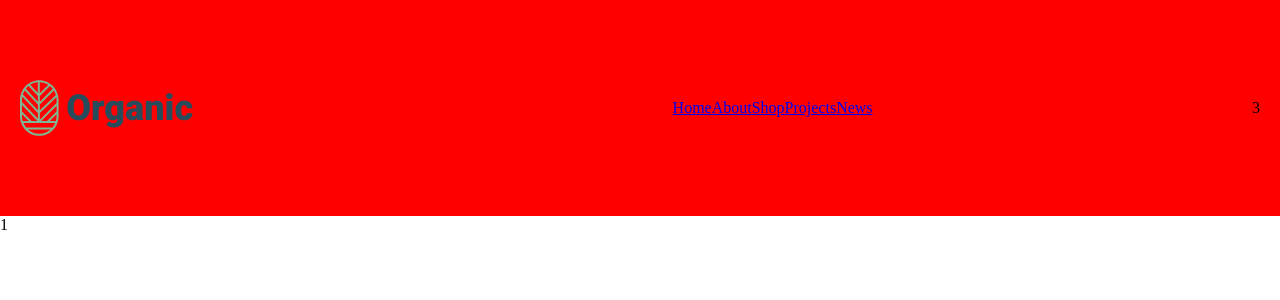
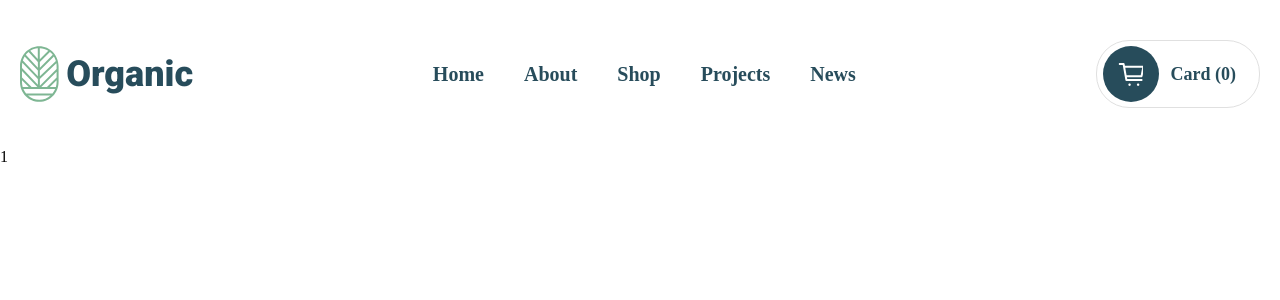
Before and after one commit to 0Arty/Agriculture-Organic, a Next.js app: page / in a window 1280 px wide. Shown: the top 300 px of the page. Built offline with nearby package versions, Linux system fonts and the light colour scheme.

Commit message:
comlete | header(without responsive)

```diff
--- a/src/styles/reset.scss
+++ b/src/styles/reset.scss
@@ -28,6 +28,9 @@ button {
   outline: none;
   background: transparent;
 }
+a {
+  text-decoration: none;
+}
 
 /* Удаляем все анимации и переходы для людей, которые предпочитай их не использовать */
 @media (prefers-reduced-motion: reduce) {
--- a/src/styles/styling.scss
+++ b/src/styles/styling.scss
@@ -5,7 +5,7 @@ h4,
 h5,
 h6 {
   font-family: $font-family;
-  color: $blue;
+  color: $dark-green;
   font-weight: 800;
 }
 h1 {
--- a/src/styles/variables.scss
+++ b/src/styles/variables.scss
@@ -3,7 +3,7 @@ $font-family: var(--roboto);
 $second-family: var(--open_sans);
 $third-family: var(--yellowtail);
 //colors
-$blue: #274c5b;
+$dark-green: #274c5b;
 $green: #7eb693;
 $yellow: #efd372;
 $gray: #d4d4d4;
--- a/src/ui/layouts/header/Header.module.scss
+++ b/src/ui/layouts/header/Header.module.scss
@@ -1,10 +1,9 @@
 .header {
   width: 100%;
-  padding: 80px 20px;
+  padding: 40px 20px;
   position: sticky;
   top: 0;
   z-index: $over-layer;
-  background-color: red;
   @include flex(space-between);
   .logo {
     @include flex;
@@ -13,10 +12,33 @@
       font-size: 36px;
     }
   }
-  .links {
-    width: 100px;
-  }
-  .input {
-    width: 100px;
+  // .links {
+  // }
+  .inputs {
+    padding: 5px 23px 5px 6px;
+    border: 1px solid #e0e0e0;
+    border-radius: 33px;
+    @include flex;
+    gap: 12px;
+    button {
+      background: $dark-green;
+      width: 56px;
+      height: 56px;
+      border-radius: 50%;
+      @include flex;
+      &:hover {
+        svg {
+          fill: $yellow;
+        }
+      }
+    }
+    span {
+      font-family: var(--font-family);
+      font-weight: 600;
+      font-size: 18px;
+      color: $dark-green;
+      text-align: center;
+      vertical-align: middle;
+    }
   }
 }
--- a/src/ui/layouts/header/Header.tsx
+++ b/src/ui/layouts/header/Header.tsx
@@ -3,6 +3,8 @@ import style from './Header.module.scss'
 import Links from './links/Links'
 
 const Header = ({}) => {
+  const itemCounter: number = 0
+
   return (
     <header className={style.header}>
       <div className={style.logo}>
@@ -12,7 +14,12 @@ const Header = ({}) => {
       <div className={style.links}>
         <Links />
       </div>
-      <div className={style.inputs}>3</div>
+      <div className={style.inputs}>
+        <button>
+          <Icon width={25.53} height={23} name={'shop'} />
+        </button>
+        <span>{`Card (${itemCounter})`}</span>
+      </div>
     </header>
   )
 }
--- a/src/ui/layouts/header/links/Links.module.scss
+++ b/src/ui/layouts/header/links/Links.module.scss
@@ -1,2 +1,10 @@
-.wrapper {
+.links {
+  @include flex;
+  gap: 40px;
+  .link {
+    font-family: var(--font-family);
+    font-weight: 700;
+    font-size: 20px;
+    color: $dark-green;
+  }
 }
--- a/src/ui/layouts/header/links/Links.tsx
+++ b/src/ui/layouts/header/links/Links.tsx
@@ -17,7 +17,7 @@ const Links = ({}) => {
       {routes &&
         routes.map((route, id) => {
           return (
-            <Link href={route.path} key={route.name}>
+            <Link href={route.path} key={route.name} className={style.link}>
               {route.name}
             </Link>
           )
```
